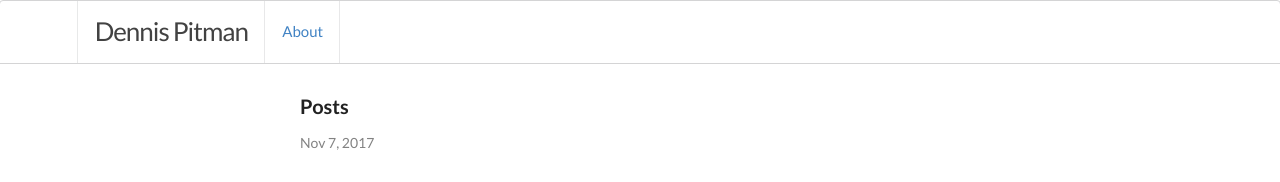
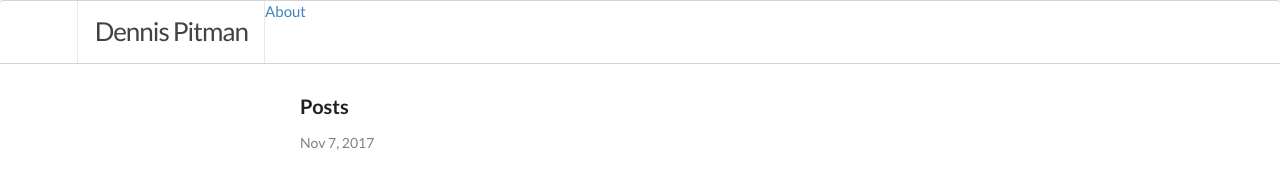
Before and after one commit to dpitman85/dpitman85.github.io, a Jekyll site: the page built from index.html, in a window 1280 px wide. Shown: the top 182 px of the page. Built offline with Jekyll 4.4.1, drawn with Linux system fonts in a browser that asks for light colours.

Commit message:
Update header.html

```diff
--- a/_includes/header.html
+++ b/_includes/header.html
@@ -5,9 +5,7 @@
       </div>
   		  {% for my_page in site.pages %}
        		{% if my_page.title %}
-          		<div class="item">
-    				<a class="page-link" href="{{ my_page.url | prepend: site.baseurl }}">{{ my_page.title }}</a>
-    	  		</div>
+    		  <a class="page-link" href="{{ my_page.url | prepend: site.baseurl }}">{{ my_page.title }}</a>
        		{% endif %}
     	  {% endfor %}
 	</div>
```
